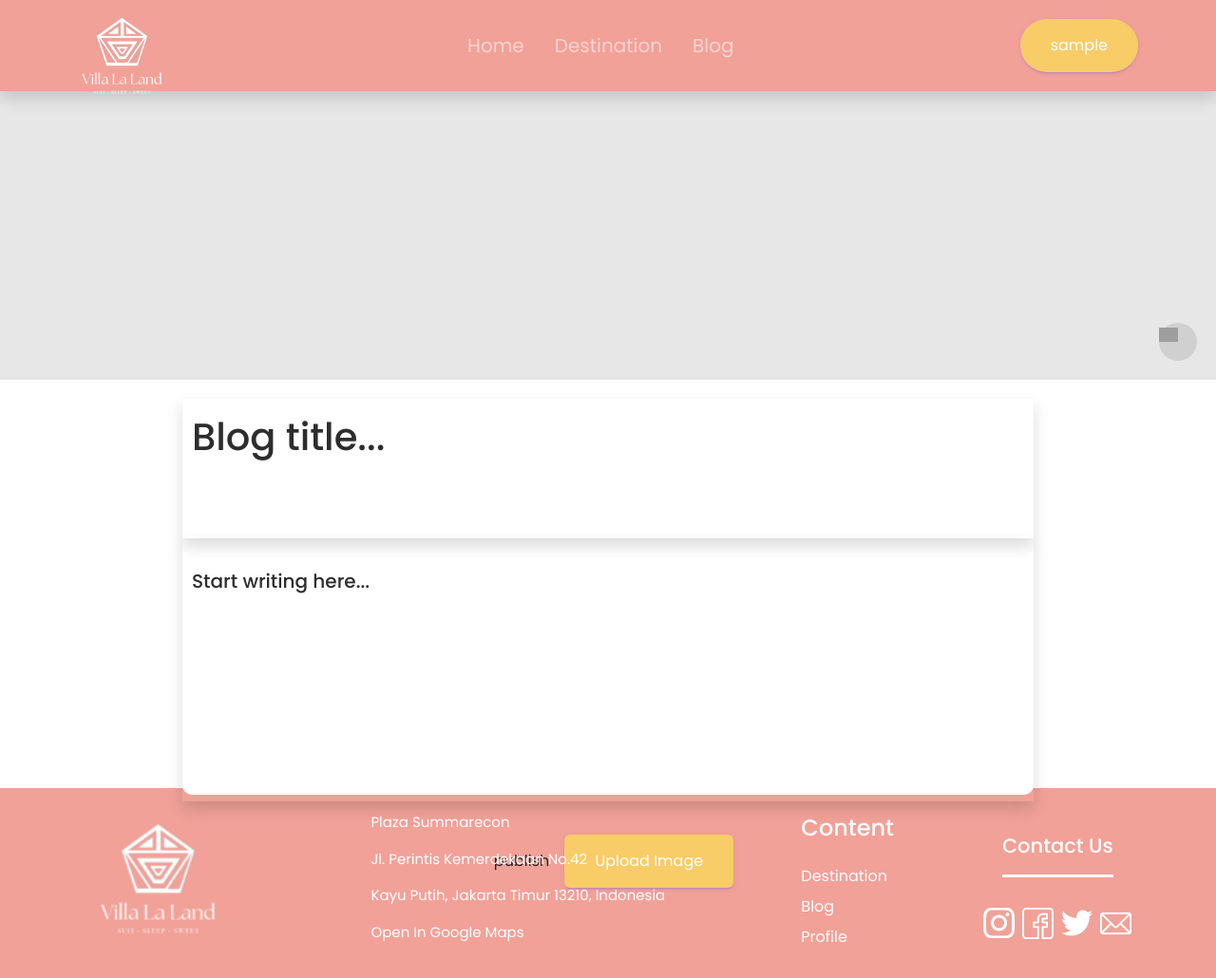
After one commit to melatinurmalasari/VillaLaLand, a PHP site: page /edit_blog.php in a window 1280 px wide. The commit adds this page. Shown: the whole page at 95% size. Run offline with PHP 8.4, Linux system fonts and the light colour scheme; the visitor is signed in with stand-in values (Sample User, id 1); data that the repository does not hold is empty; grey boxes are pictures that could not be loaded.

Commit message:
edit blog -_-

```diff
--- /dev/null
+++ b/assets/css/editor.css
@@ -0,0 +1,93 @@
+.banner{
+    width: 100%;
+    height: 400px;
+    position: relative;
+    background: #e7e7e7;
+    background-size: cover;
+    background-position: center;
+}
+
+.banner-upload-btn{
+    position: absolute;
+    bottom: 20px;
+    right: 20px;
+    width: 40px;
+    height: 40px;
+    border-radius: 50%;
+    background: rgba(0, 0, 0, 0.1);
+    justify-content: center;
+    align-items: center;
+    cursor: pointer;
+}
+
+.banner-upload-btn img{
+    width: 20px;
+}
+
+.blog{
+    width: 70vw;
+    min-width: 40px;
+    height: 50px;
+    margin: auto;
+    padding: 20px 0 150px;
+}
+
+textarea::-webkit-scrollbar{
+    width: 10px;
+}
+
+textarea::-webkit-scrollbar-thumb{
+    background: rgba(0, 0, 0, 0.1);
+    border-radius: 10px;
+}
+
+
+
+.title,
+.article{
+    width: 100%;
+    min-height: 100px;
+    height: auto;
+    outline: none;
+    font-size: 40px;
+    font-weight: 500;
+    color: #2d2d2d;
+    resize: none;
+    border: none;
+    padding: 10px;
+    border-radius: 10px;
+}
+
+.title::placeholder,
+.article::placeholder{
+    color: #2d2d2d;
+}
+
+.article{
+    height: 250px;
+    font-size: 20px;
+    margin-top: 20px;
+    line-height: 30px;
+    font-weight: 500;
+    padding-bottom: 100px;
+    white-space: pre-wrap;
+}
+
+.blog-options{
+    width: 50%;
+    height: 60px;
+    background: #fff;
+}
+
+.btn{
+    border: none;
+    outline: none;
+    cursor: pointer;
+}
+
+.btn.grey{
+    background: #a5a5a5;
+    color: #fff;
+    margin-left: 20px;
+    font-size: 14px;
+}
--- a/blog.php
+++ b/blog.php
@@ -67,11 +67,7 @@
           </div>
         </div>
         <hr>
-        <div class="row" style="margin: 50px 0;">
-          <div class="col text-center">
-            <a href="" class="btn btn-primary mt-5">Load More Blog</a>
-          </div>
-        </div>
+
       </div>
     </section>
 
--- /dev/null
+++ b/edit_blog.php
@@ -0,0 +1,63 @@
+<!DOCTYPE html>
+<html lang="en">
+<head>
+    <meta charset="UTF-8">
+    <meta http-equiv="X-UA-Compatible" content="IE=edge">
+    <meta name="viewport" content="width=device-width, initial-scale=1.0">
+    <title>Edit Blog</title>
+    <link href="https://cdn.jsdelivr.net/npm/bootstrap@5.2.3/dist/css/bootstrap.min.css" rel="stylesheet">
+  <link
+    href="https://fonts.googleapis.com/css2?family=Poppins:ital,wght@0,100;0,200;0,300;0,400;0,500;0,600;0,700;0,800;0,900;1,100;1,200;1,300;1,400;1,500;1,600;1,700;1,800;1,900&display=swap"
+    rel="stylesheet">
+  <link rel="stylesheet" href="./assets/css/editor.css">
+  <link rel="stylesheet" href="./assets/css/style.css">
+
+  <script src="https://ajax.googleapis.com/ajax/libs/jquery/3.6.0/jquery.min.js"></script>
+  <script src="https://maxcdn.bootstrapcdn.com/bootstrap/3.4.1/js/bootstrap.min.js"></script>
+</head>
+<body>
+    <?php include "header.php" ?>
+
+    <main>
+        <section>
+            <div class="banner">
+                <input type="file" accept="image/*" id="banner-upload" hidden>
+                <label for="banner-upload" class="banner-upload-btn"><img src="img/upload.png" alt="upload banner"></label>
+            </div>
+            <!-- <form action="/action_page.php">
+                <p><label for="w3review">Review of W3Schools:</label></p>
+                <textarea id="w3review" name="w3review" rows="4" cols="50">At w3schools.com you will learn how to make a website. They offer free tutorials in all web development technologies.</textarea>
+                <br>
+                <input type="submit" value="Submit">
+            </form> -->
+            <div class="container">
+                <div class="blog">
+                    <div class=" shadow shadow-md">
+                        <textarea type="text" class="title" placeholder="Blog title..."></textarea>
+                    </div>
+                    <div class="shadow shadow-md">
+                        <textarea type="text" class="article" placeholder="Start writing here..."></textarea>
+                    </div>
+                    <center>
+                        <div style="margin-top:35px;">
+                        <button class="btn dark publish-btn">publish</button>
+                        <input type="file" accept="image/*" id="image-upload" hidden>
+                        <label for="image-upload" class="btn btn-primary upload-btn">Upload Image</label>
+                        </div>
+
+                    </center>
+                </div>
+            </div>
+        </section>
+    </main>
+
+    <?php include "footer.php" ?>
+
+    <script src="scripts/editor.js"></script>
+
+    <script src="https://cdn.jsdelivr.net/npm/@popperjs/core@2.11.6/dist/umd/popper.min.js"></script>
+    <script src="https://cdn.jsdelivr.net/npm/bootstrap@5.2.3/dist/js/bootstrap.min.js"></script>
+
+    <script src="https://cdn.jsdelivr.net/npm/bootstrap@5.1.3/dist/js/bootstrap.bundle.min.js" integrity="sha384-ka7Sk0Gln4gmtz2MlQnikT1wXgYsOg+OMhuP+IlRH9sENBO0LRn5q+8nbTov4+1p" crossorigin="anonymous"></script>
+</body>
+</html>
```
